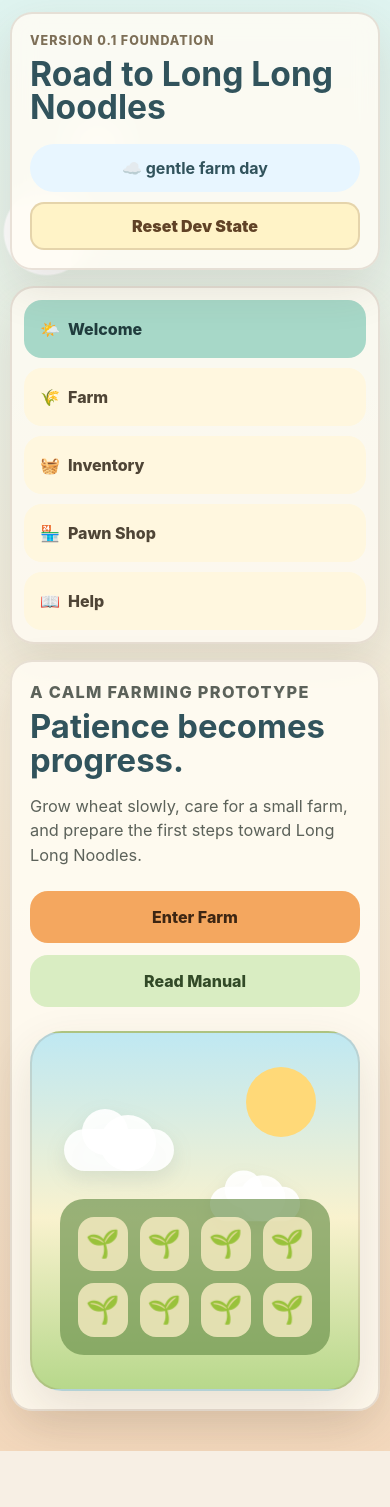
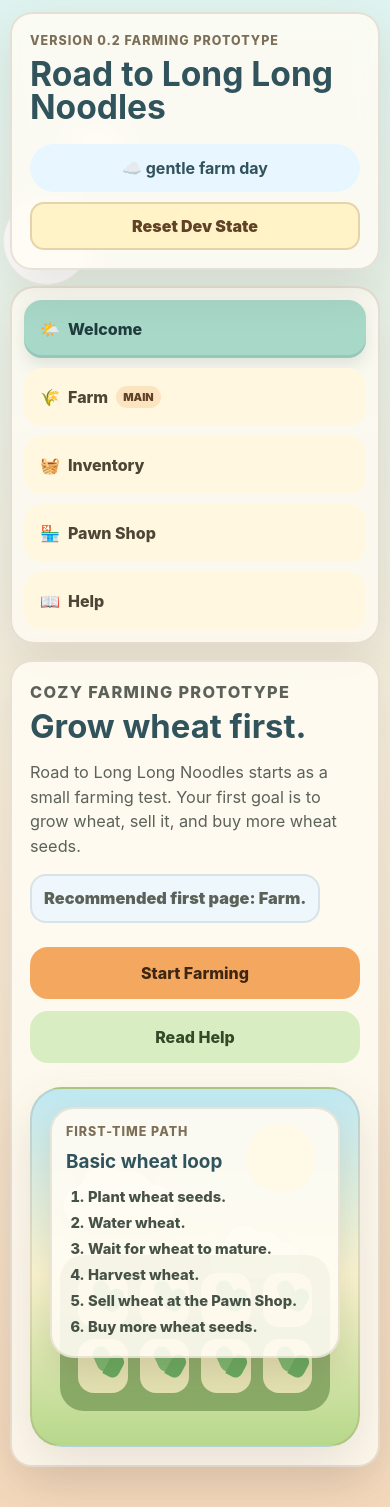
Before and after one commit to Squareboxworld/Long-Long-Noodles-Game, a React (Vite) app: page / in a window 390 px wide. Before the commit the page ends 1451 px from the top, so only its background shows below. Built offline with nearby package versions, Linux system fonts and the light colour scheme.

Commit message:
Polish version 0.2 first-time player flow

```diff
--- a/src/components/AppShell.jsx
+++ b/src/components/AppShell.jsx
@@ -6,7 +6,7 @@ export default function AppShell({ activePage, children, onNavigate, onResetDevS
     <div className="app-shell">
       <header className="site-header">
         <div>
-          <p className="eyebrow">Version 0.1 foundation</p>
+          <p className="eyebrow">Version 0.2 farming prototype</p>
           <h1>Road to Long Long Noodles</h1>
         </div>
         <div className="header-actions">
--- a/src/components/NavButton.jsx
+++ b/src/components/NavButton.jsx
@@ -1,12 +1,16 @@
 export default function NavButton({ active, icon, label, onClick }) {
+  const isFarmMain = label === 'Farm';
+
   return (
     <button
       className={active ? 'nav-button nav-button-active' : 'nav-button'}
       type="button"
+      aria-current={active ? 'page' : undefined}
       onClick={onClick}
     >
-      <span aria-hidden="true">{icon}</span>
-      <span>{label}</span>
+      <span className="nav-button-icon" aria-hidden="true">{icon}</span>
+      <span className="nav-button-label">{label}</span>
+      {isFarmMain ? <span className="nav-main-badge">Main</span> : null}
     </button>
   );
 }
--- a/src/pages/HelpPage.jsx
+++ b/src/pages/HelpPage.jsx
@@ -10,6 +10,7 @@ const devGrowthSeconds = DEV_WHEAT_GROWTH_DURATION_MS / 1000;
 
 const sectionLinks = [
   ['getting-started', 'Getting Started'],
+  ['first-time-path', 'First-Time Player Path'],
   ['version-0-2-guidance', 'Version 0.2 Guidance'],
   ['farming-basics', 'Farming Basics'],
   ['crop-growth', 'Crop Growth'],
@@ -34,7 +35,7 @@ const includedScope = [
   'Real-time growth test',
   'Harvest wheat',
   'Sell wheat',
-  'Buy seeds',
+  'Buy wheat seeds',
   'localStorage save/load',
 ];
 
@@ -68,10 +69,10 @@ const faqItems = [
   ],
   [
     'Why did harvesting not return seeds?',
-    'Harvesting intentionally gives 1 wheat only. Seeds must be bought later with gold from selling wheat.',
+    'Harvesting intentionally gives 1 wheat only. Wheat seeds must be bought later with gold from selling wheat.',
   ],
   [
-    'Why can I not buy seeds?',
+    'Why can I not buy wheat seeds?',
     `A wheat seed costs ${WHEAT_SEED_COST} gold. Sell wheat at the Pawn Shop first if you do not have enough gold.`,
   ],
   [
@@ -103,7 +104,8 @@ export default function HelpPage() {
         <div>
           <p className="eyebrow">GitHub-style documentation</p>
           <h2>Help / Manual</h2>
-          <p>Status: Version 0.2 beginner guidance guide. Last updated: July 3, 2026.</p>
+          <p>Read the guide if you are unsure what to do next.</p>
+          <p>Status: Version 0.2 first-time player guide. Last updated: July 3, 2026.</p>
         </div>
         <span className="manual-status-label">Version 0.2 guidance</span>
       </header>
@@ -123,7 +125,27 @@ export default function HelpPage() {
             <p>
               You start with 1 land, 16 crop slots, 4 wheat seeds, 0 gold, and 0 wheat.
               The goal of Version 0.1 is to test the basic farming loop: plant, water,
-              grow, harvest, sell wheat, buy seed, and plant again.
+              grow, harvest, sell wheat, buy wheat seeds, and plant again.
+            </p>
+          </section>
+
+          <section className="manual-section" id="first-time-path">
+            <h3>First-Time Player Path</h3>
+            <ol>
+              <li>Start on Farm.</li>
+              <li>Select an empty soil slot.</li>
+              <li>Plant wheat.</li>
+              <li>Water wheat.</li>
+              <li>Wait until mature.</li>
+              <li>Harvest wheat.</li>
+              <li>Go to Pawn Shop.</li>
+              <li>Sell wheat.</li>
+              <li>Buy more wheat seeds.</li>
+              <li>Return to Farm.</li>
+            </ol>
+            <p>
+              Dev Fast Growth Mode is active for testing. Temporary art is for testing.
+              Reset Dev State restarts the prototype.
             </p>
           </section>
 
@@ -140,7 +162,7 @@ export default function HelpPage() {
               </li>
               <li>
                 The beginner loop reminder explains: plant, water, wait, harvest, sell,
-                buy seed, and repeat.
+                buy wheat seeds, and repeat.
               </li>
               <li>
                 The Pawn Shop explains that selling 1 wheat gives {PAWN_SHOP_WHEAT_SELL_PRICE}{' '}
@@ -148,7 +170,7 @@ export default function HelpPage() {
               </li>
               <li>
                 Wheat does not turn back into seed. Harvesting gives wheat, then the Pawn
-                Shop lets you turn wheat into gold and gold into seeds.
+                Shop lets you turn wheat into gold and gold into wheat seeds.
               </li>
               <li>
                 If you are stuck with no seeds, no wheat, and not enough gold, use Reset
--- a/src/pages/PawnShopPage.jsx
+++ b/src/pages/PawnShopPage.jsx
@@ -10,7 +10,7 @@ const shopInventoryItems = [
 
 function getShopGuidance(buyIsValid, sellIsValid) {
   if (sellIsValid && buyIsValid) {
-    return 'You can sell wheat for gold or buy another seed now.';
+    return 'You can sell wheat for gold or buy another wheat seed now.';
   }
 
   if (sellIsValid) {
@@ -21,13 +21,13 @@ function getShopGuidance(buyIsValid, sellIsValid) {
     return 'Useful next action: buy a wheat seed with gold.';
   }
 
-  return 'No shop action is ready yet. Harvest wheat first, then sell it here.';
+  return 'No Pawn Shop action is ready yet. Harvest wheat first, then sell it here.';
 }
 
 export default function PawnShopPage({ gameState, onBuyWheatSeed, onSellWheat }) {
   const { inventory } = gameState;
   const [feedbackMessage, setFeedbackMessage] = useState(
-    'Sell harvested wheat, then buy seeds to keep farming.',
+    'Sell harvested wheat, then buy wheat seeds to keep farming.',
   );
   const buyIsValid = canBuyWheatSeed(gameState);
   const sellIsValid = canSellWheat(gameState);
@@ -61,7 +61,7 @@ export default function PawnShopPage({ gameState, onBuyWheatSeed, onSellWheat })
         <p className="eyebrow">Separate area</p>
         <h2>Pawn Shop</h2>
         <p>
-          The normal always-available shop for the Version 0.1 wheat loop.
+          Sell wheat for gold, then buy wheat seeds to continue farming.
         </p>
       </div>
 
@@ -77,8 +77,8 @@ export default function PawnShopPage({ gameState, onBuyWheatSeed, onSellWheat })
         </div>
         <section className="shop-helper-panel" aria-label="How the Pawn Shop works">
           <div>
-            <p className="eyebrow">How the shop works</p>
-            <h3>Harvest wheat, sell wheat, buy seeds.</h3>
+            <p className="eyebrow">How Pawn Shop works</p>
+            <h3>Harvest wheat, sell wheat, buy wheat seeds.</h3>
             <p>
               Harvesting gives wheat, not seed. The Pawn Shop is how the loop continues
               after harvest.
--- a/src/pages/WelcomePage.jsx
+++ b/src/pages/WelcomePage.jsx
@@ -1,27 +1,50 @@
+const welcomeLoopSteps = [
+  'Plant wheat seeds.',
+  'Water wheat.',
+  'Wait for wheat to mature.',
+  'Harvest wheat.',
+  'Sell wheat at the Pawn Shop.',
+  'Buy more wheat seeds.',
+];
+
 export default function WelcomePage({ onNavigate }) {
   return (
     <section className="welcome-page page-grid">
       <div className="intro-panel">
-        <p className="eyebrow">A calm farming prototype</p>
-        <h2>Patience becomes progress.</h2>
+        <p className="eyebrow">Cozy farming prototype</p>
+        <h2>Grow wheat first.</h2>
         <p>
-          Grow wheat slowly, care for a small farm, and prepare the first steps
-          toward Long Long Noodles.
+          Road to Long Long Noodles starts as a small farming test. Your first goal is
+          to grow wheat, sell it, and buy more wheat seeds.
         </p>
+        <p className="welcome-start-note">Recommended first page: Farm.</p>
         <div className="button-row">
-          <button className="primary-action" type="button" onClick={() => onNavigate('farm')}>
-            Enter Farm
+          <button
+            className="primary-action welcome-start-action"
+            type="button"
+            onClick={() => onNavigate('farm')}
+          >
+            Start Farming
           </button>
           <button className="secondary-action" type="button" onClick={() => onNavigate('help')}>
-            Read Manual
+            Read Help
           </button>
         </div>
       </div>
 
-      <div className="cloud-card farm-preview" aria-label="Placeholder farm preview">
+      <div className="cloud-card farm-preview" aria-label="First farming loop preview">
         <div className="sun-dot" />
         <div className="preview-cloud preview-cloud-one" />
         <div className="preview-cloud preview-cloud-two" />
+        <div className="welcome-loop-card">
+          <p className="eyebrow">First-time path</p>
+          <h3>Basic wheat loop</h3>
+          <ol>
+            {welcomeLoopSteps.map((step) => (
+              <li key={step}>{step}</li>
+            ))}
+          </ol>
+        </div>
         <div className="preview-field">
           {Array.from({ length: 8 }).map((_, index) => (
             <span key={index} className="preview-sprout">
--- a/src/styles/global.css
+++ b/src/styles/global.css
@@ -151,7 +151,18 @@ summary:focus-visible {
   text-align: center;
 }
 
-.nav-button span:last-child {
+.nav-main-badge {
+  flex: 0 0 auto;
+  padding: 3px 7px;
+  border-radius: 999px;
+  background: rgba(244, 167, 95, 0.24);
+  color: #604226;
+  font-size: 0.68rem;
+  font-weight: 900;
+  text-transform: uppercase;
+}
+
+.nav-button-label {
   min-width: 0;
   overflow-wrap: anywhere;
 }
@@ -159,6 +170,9 @@ summary:focus-visible {
 .nav-button-active {
   background: #a7d8c8;
   color: #203c3d;
+  box-shadow:
+    inset 0 -3px 0 rgba(37, 74, 74, 0.12),
+    0 8px 16px rgba(69, 103, 92, 0.14);
 }
 
 .page-frame {
@@ -201,6 +215,21 @@ summary:focus-visible {
   flex-wrap: wrap;
   gap: 12px;
   margin-top: 24px;
+}
+
+.welcome-start-note {
+  width: fit-content;
+  max-width: 100%;
+  padding: 10px 12px;
+  border: 2px solid rgba(49, 83, 92, 0.12);
+  border-radius: 16px;
+  background: rgba(232, 246, 255, 0.74);
+  color: #31535c;
+  font-weight: 900;
+}
+
+.welcome-start-action {
+  min-width: 170px;
 }
 
 .primary-action,
@@ -376,12 +405,61 @@ summary:focus-visible {
 }
 
 .preview-sprout {
+  position: relative;
   display: grid;
   min-height: 54px;
   place-items: center;
   border-radius: 16px;
   background: rgba(255, 241, 200, 0.76);
-  font-size: 1.7rem;
+  font-size: 0;
+}
+
+.preview-sprout::before {
+  width: 16px;
+  height: 26px;
+  border-radius: 999px 999px 0 999px;
+  background: #7eb66f;
+  content: "";
+  transform: rotate(-24deg);
+}
+
+.preview-sprout::after {
+  position: absolute;
+  width: 15px;
+  height: 24px;
+  border-radius: 999px 999px 999px 0;
+  background: #6aa95f;
+  content: "";
+  transform: translateX(12px) rotate(28deg);
+}
+
+.welcome-loop-card {
+  position: relative;
+  z-index: 2;
+  width: min(78%, 360px);
+  margin: 30px;
+  padding: 18px;
+  border: 2px solid rgba(117, 91, 68, 0.14);
+  border-radius: 24px;
+  background: rgba(255, 252, 243, 0.9);
+  box-shadow: 0 14px 30px rgba(77, 57, 43, 0.12);
+}
+
+.welcome-loop-card h3 {
+  margin: 0 0 10px;
+  color: #31535c;
+  font-size: 1.45rem;
+}
+
+.welcome-loop-card ol {
+  margin: 0;
+  padding-left: 22px;
+}
+
+.welcome-loop-card li {
+  margin: 6px 0;
+  color: #465246;
+  font-weight: 850;
 }
 
 .farm-scene {
@@ -1046,6 +1124,11 @@ summary:focus-visible {
   font-size: 2rem;
 }
 
+.inventory-image-icon {
+  padding: 10px;
+  object-fit: contain;
+}
+
 .inventory-card h3,
 .shop-counter h3,
 .manual-page h3 {
@@ -1409,6 +1492,10 @@ summary:focus-visible {
   .farm-character-perch {
     width: min(128px, 30%);
   }
+
+  .welcome-loop-card {
+    width: min(86%, 380px);
+  }
 }
 
 @media (max-width: 520px) {
@@ -1444,6 +1531,21 @@ summary:focus-visible {
 
   .button-row {
     flex-direction: column;
+  }
+
+  .welcome-loop-card {
+    width: auto;
+    margin: 18px;
+    padding: 14px;
+  }
+
+  .welcome-loop-card h3 {
+    font-size: 1.18rem;
+  }
+
+  .welcome-loop-card li {
+    margin: 4px 0;
+    font-size: 0.92rem;
   }
 
   .farm-guidance-grid {
```
Also changed, not shown: src/pages/FarmPage.jsx (+9 -10 lines), src/pages/InventoryPage.jsx (+36 -8 lines), 3 other files (tests, documents, lock files or other folders).
